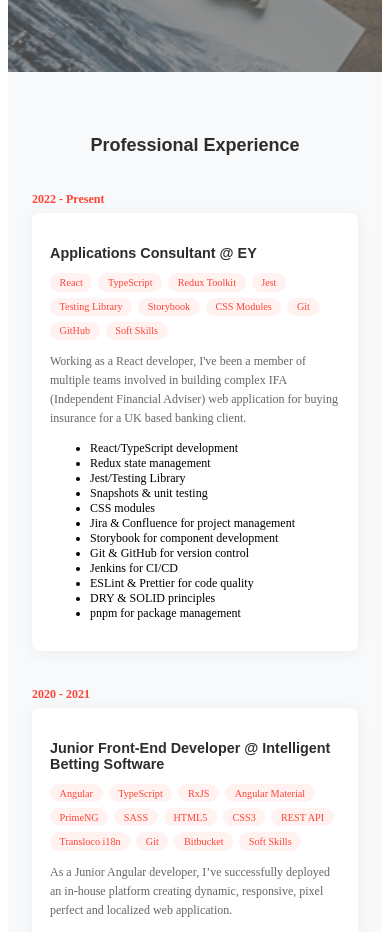
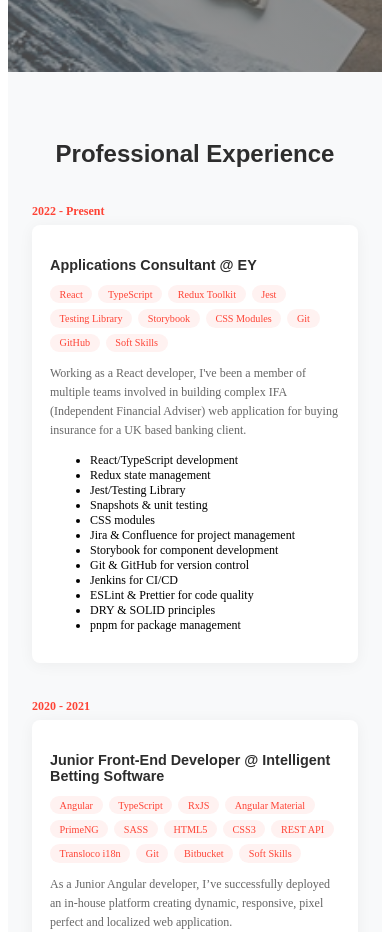
Before and after one commit to MilosCemalovic/cemalovic-react-portfolio, a React (Vite) app: page / in a window 390 px wide. Shown: the part 780-1712 px from the top of the page. Built offline with nearby package versions, Linux system fonts and the light colour scheme.

Commit message:
Extracted heading class into index.css

```diff
--- a/src/components/Experience/Experience.module.scss
+++ b/src/components/Experience/Experience.module.scss
@@ -5,18 +5,6 @@
 
   @media (max-width: 768px) {
     padding: 4rem 2rem;
-  }
-
-  .heading {
-    font-family: "Poppins", sans-serif;
-    font-size: 2.5rem;
-    color: #2d2d2d;
-    text-align: center;
-    margin-bottom: 3rem;
-
-    @media (max-width: 768px) {
-      font-size: 1.5rem;
-    }
   }
 
   .timeline {
--- a/src/components/Experience/Experience.tsx
+++ b/src/components/Experience/Experience.tsx
@@ -8,7 +8,7 @@
       className={styles.experience}
       data-testid="experience-section"
     >
-      <h2 className={styles.heading} data-testid="experience-heading">
+      <h2 className="heading" data-testid="experience-heading">
         Professional Experience
       </h2>
 
--- a/src/index.css
+++ b/src/index.css
@@ -1,5 +1,13 @@
 html {
   font-size: 16px; /* Default size */
+}
+
+.heading {
+  font-family: "Poppins", sans-serif;
+  font-size: 2.5rem;
+  color: #2d2d2d;
+  text-align: center;
+  margin-bottom: 3rem;
 }
 
 @media (max-width: 1200px) {
@@ -18,6 +26,10 @@
   html {
     font-size: 13px;
   }
+
+  .heading {
+    font-size: 2rem;
+  }
 }
 
 @media (max-width: 576px) {
```
